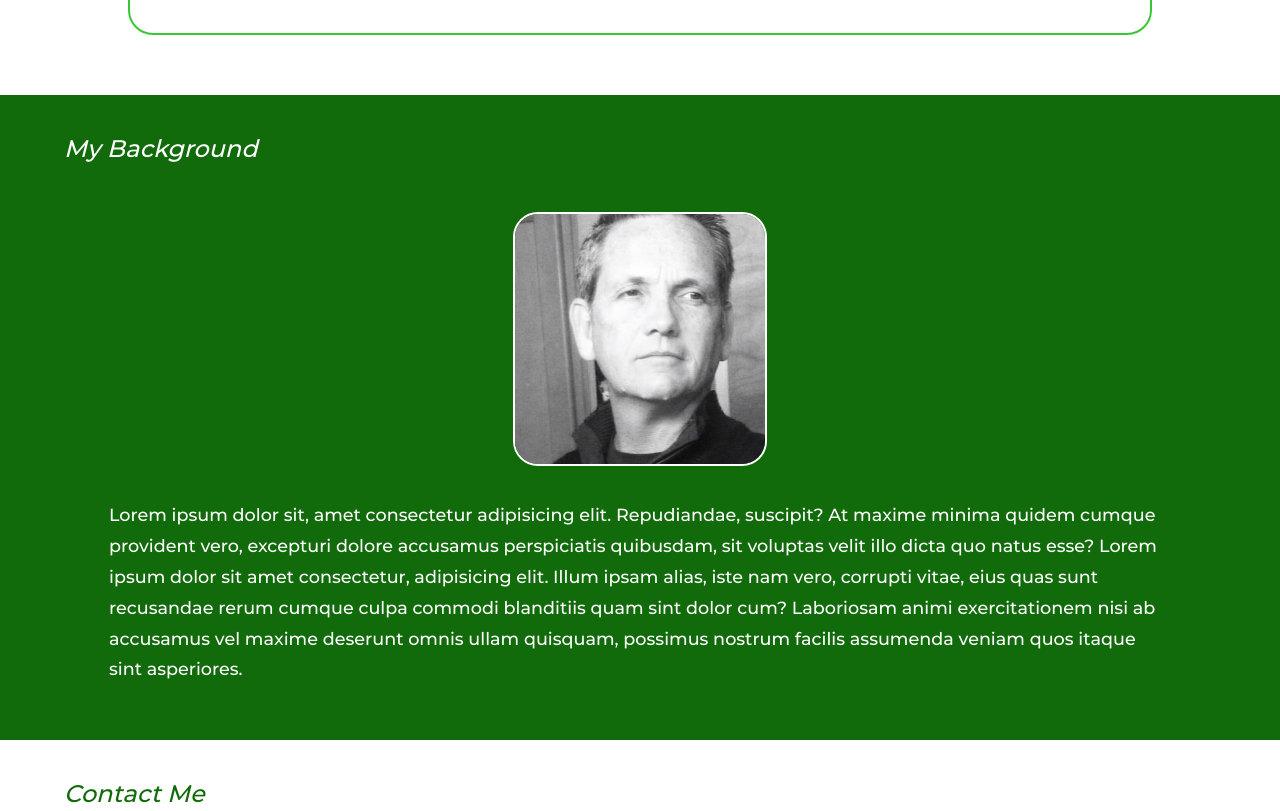
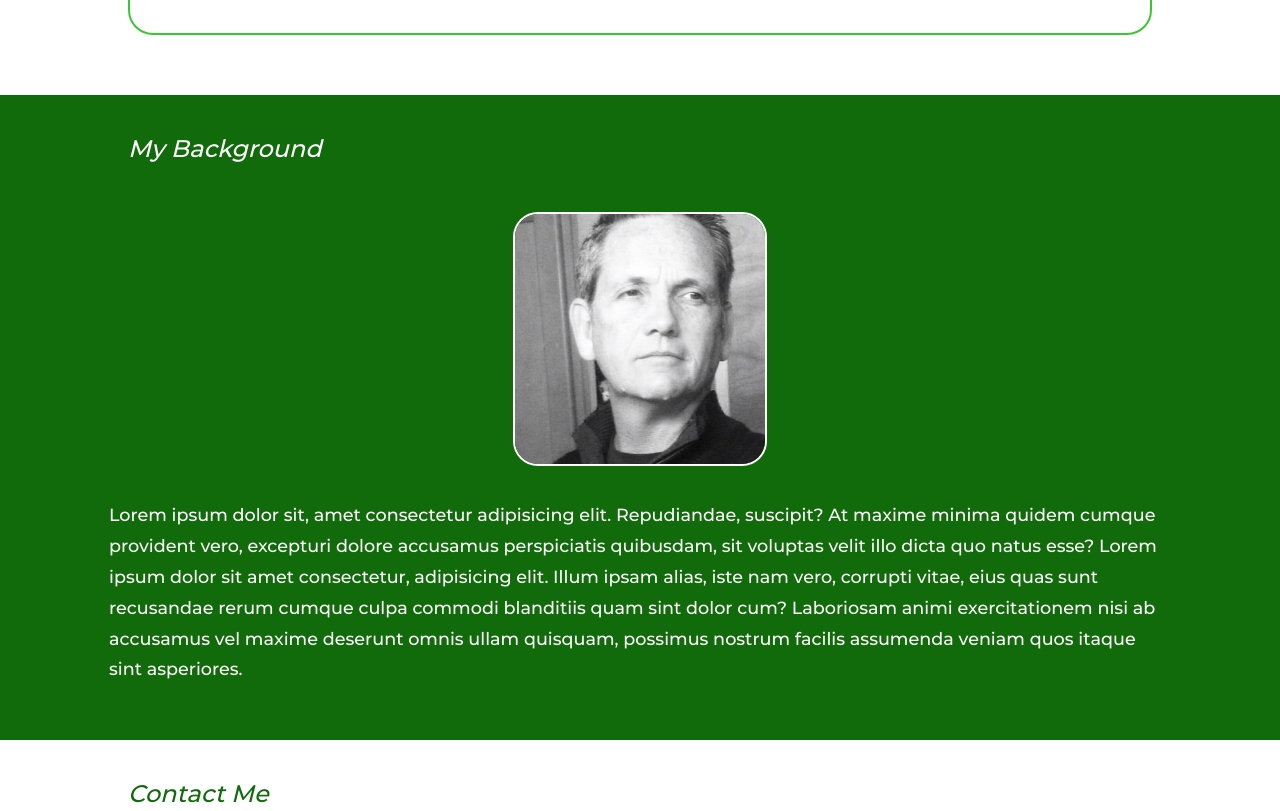
Before and after one commit to daniel-escoto/eco-chic-beta, a plain HTML site: page index.html in a window 1280 px wide. Shown: the part 2160-2971 px from the top of the page. Drawn offline with Linux system fonts and the light colour scheme; some packages are replaced by stand-ins of ours; a script that the page names is missing.

Commit message:
small tablet mobile refactor finish

```diff
--- a/css/styles.css
+++ b/css/styles.css
@@ -438,7 +438,10 @@
     font-size: 2em;
   }
 
-  #services h3 {
+  #services h3,
+  #about h3,
+  #contact h3,
+  #gallery h3 {
     margin-left: 10%;
   }
 
```
Also changed, not shown: index.html (+0 -1 lines).
